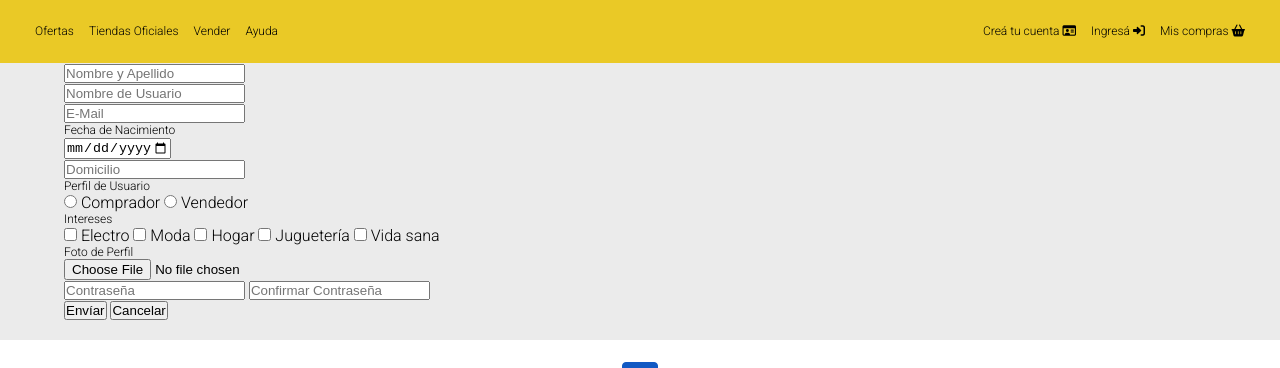
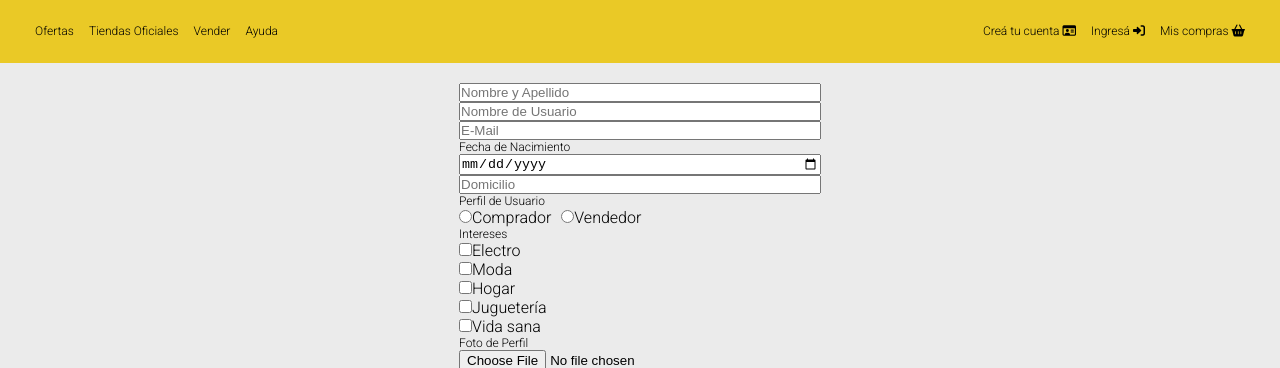
Before and after one commit to joaducant/MercadoLiebre, a website: page views/register.html in a window 1280 px wide. Shown: the part 93-461 px from the top of the page. Drawn offline with Linux system fonts and the light colour scheme; files whose address does not match are found by name.

Commit message:
Empezamos con los formularios, agregando estilos

```diff
--- a/public/css/styles.css
+++ b/public/css/styles.css
@@ -199,6 +199,96 @@ footer p{
     padding-bottom: 0px;
 }
 
+/* LOGIN */
+
+
+/* REGISTRO */
+.main-registro{
+    display: flex;
+    flex-direction: row;
+    justify-content: center;
+    margin-top: 20px;
+}
+.formulario-registro{
+    display: flex;
+    flex-direction: column;
+}
+.nombre-registro{
+    display: flex;
+}
+.input-nombre-registro{
+    width: 100%;
+}
+.usuario-registro{
+    display: flex;
+}
+.input-usuario-registro{
+    width: 100%;
+}
+.email-registro{
+    display: flex;
+}
+.input-email-registro{
+    width: 100%;
+}
+.fecha-registro{
+    display: flex;
+    flex-direction: column;
+}
+.input-fecha-registro{
+    /* Llenar con estilos */
+}
+.domicilio-registro{
+    display: flex;
+}
+.input-domicilio-registro{
+    width: 100%;
+}
+.perfil-usuario-registro{
+    display: flex;
+    flex-direction: column;
+}
+.radio-inputs-perfil{
+    display: flex;
+    flex-direction: row;
+    gap: 10px;
+}
+.intereses-registro{
+    display: flex;
+    flex-direction: column;
+}
+.checkbox-inputs-intereses{
+    display: flex;
+    flex-direction: column;
+}
+.avatar-registro{
+    display: flex;
+    flex-direction: column;
+}
+.input-avatar-registro{
+    width: 100%;
+}
+.contraseña-registro{
+    display: flex;
+    justify-content: space-between;
+}
+.input-contraseña-registro{
+    width: 48%;
+}
+.input-confirmar-contraseña-registro{
+    width: 48%;
+}
+.enviar-cancelar-registro{
+    display: flex;
+    justify-content: space-between;
+}
+.input-enviar-registro{
+    width: 48%;
+}
+.input-cancelar-registro{
+    width: 48%;
+}
+
 /* MEDIA QUERYS */
 @media (min-width: 768px){
     .burger-menu{
--- a/views/register.html
+++ b/views/register.html
@@ -63,23 +63,20 @@
                 </div>
                 <div class="perfil-usuario-registro">
                     <p>Perfil de Usuario</p>
-                    <input type="radio" name="perfil-usuario" value="Comprador">
-                    <label>Comprador</label>
-                    <input type="radio" name="perfil-usuario" value="Vendedor">
-                    <label>Vendedor</label>
+                    <div class="radio-inputs-perfil">
+                        <label><input type="radio" name="perfil-usuario" value="Comprador">Comprador</label>
+                        <label><input type="radio" name="perfil-usuario" value="Vendedor">Vendedor</label>
+                    </div>
                 </div>
                 <div class="intereses-registro">
                     <p>Intereses</p>
-                    <input type="checkbox" name="intereses" value="Electro">
-                    <label>Electro</label>
-                    <input type="checkbox" name="intereses" value="Moda">
-                    <label>Moda</label>
-                    <input type="checkbox" name="intereses" value="Hogar">
-                    <label>Hogar</label>
-                    <input type="checkbox" name="intereses" value="Juguetería">
-                    <label>Juguetería</label>
-                    <input type="checkbox" name="intereses" value="Vida sana">
-                    <label>Vida sana</label>
+                    <div class="checkbox-inputs-intereses">
+                        <label><input type="checkbox" name="intereses" value="Electro">Electro</label>
+                        <label><input type="checkbox" name="intereses" value="Moda">Moda</label>
+                        <label><input type="checkbox" name="intereses" value="Hogar">Hogar</label>
+                        <label><input type="checkbox" name="intereses" value="Juguetería">Juguetería</label>
+                        <label><input type="checkbox" name="intereses" value="Vida sana">Vida sana</label>
+                    </div>
                 </div>
                 <div class="avatar-registro">
                     <p>Foto de Perfil</p>
```
